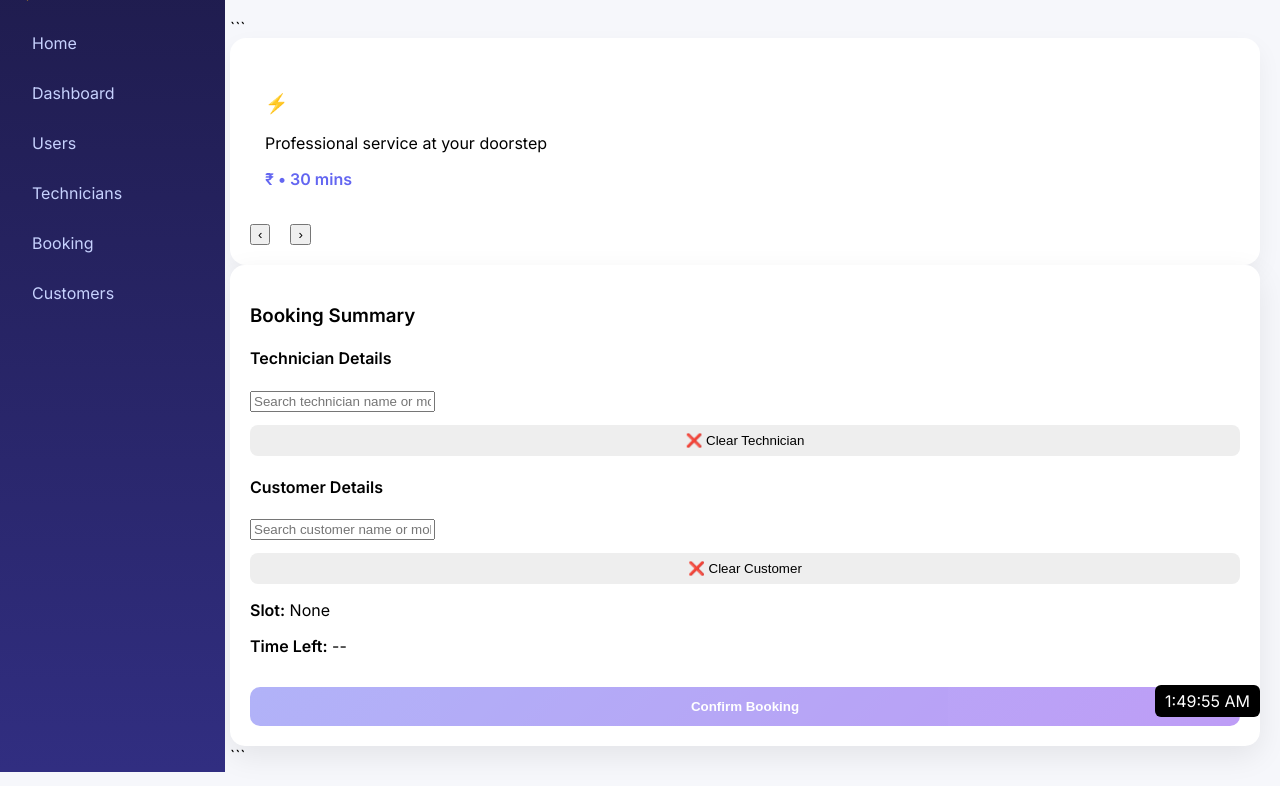
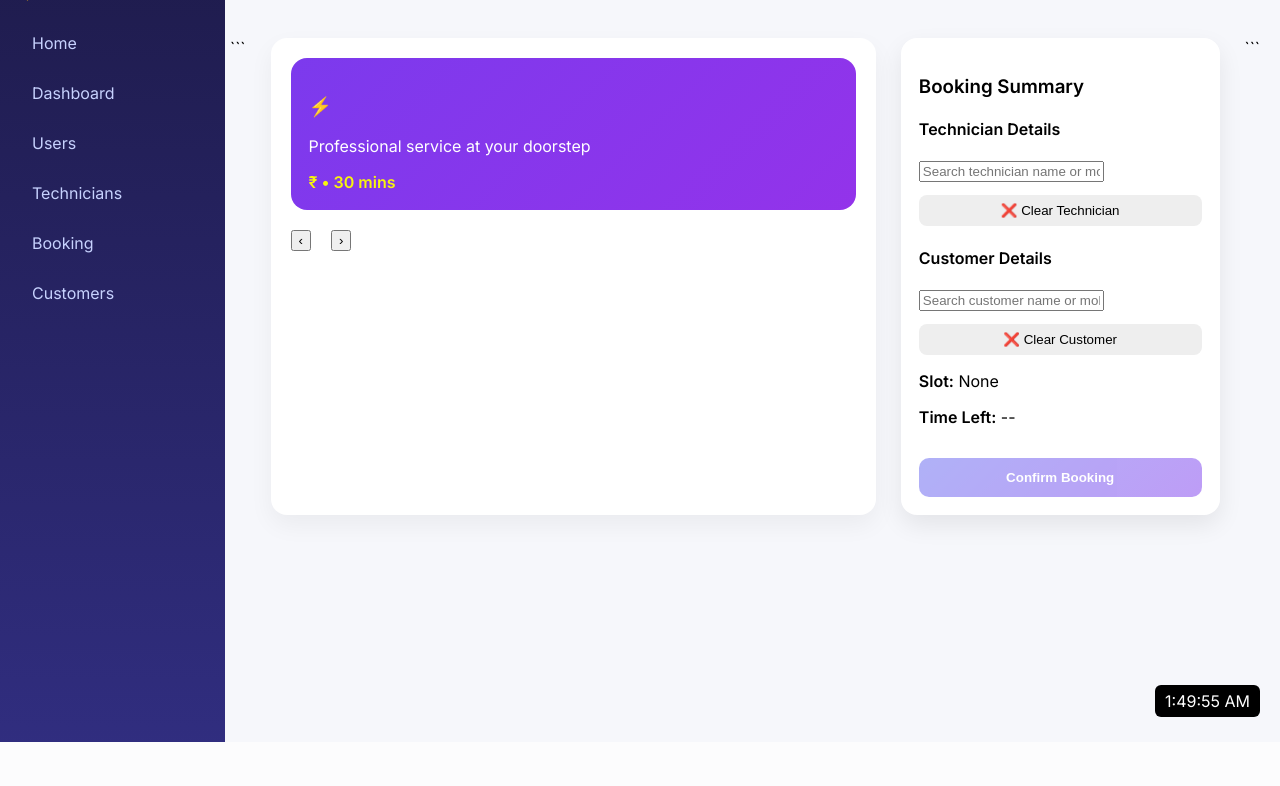
Before and after one commit to PrithivirajS/electrical-slot-booking, a Flask app: template templates/booking.html in a window 1280 px wide. Shown: the part 68-854 px from the top of the page. After the commit the page ends 810 px from the top, so only its background shows below. Run offline with Flask 3, Linux system fonts and the light colour scheme; the template is opened without the code that fills it, so the values that code supplies are empty; some libraries are stand-ins or nearby versions.

Commit message:
new record added 20260714

```diff
--- a/static/booking.css
+++ b/static/booking.css
@@ -1,18 +1,15 @@
 * ================= LAYOUT ================= */
-/*.booking-container {
-    display: flex;
-    gap: 30px;
-    margin-top: 20px;
-}*/
-
 .booking-container {
-    max-width: 1200px;
-    margin-left: auto;
-    margin-right: auto;
+    display: grid;
+    grid-template-columns: 2fr 1fr;
+    gap: 24px;
+    margin: 20px auto;
 }
-/*.booking-left { flex: 2; }*/
 
 .booking-left {
+    display: flex;
+    flex-direction: column;
+    gap: 20px;
     background: #ffffff;
     padding: 20px;
     border-radius: 16px;
@@ -29,20 +26,49 @@
     box-shadow: 0 10px 30px rgba(0,0,0,0.08);
 }
 
+
+.booking-container {
+    display: flex;
+    gap: 25px;
+    margin: 20px auto;
+}
+
+.booking-left {
+    flex: 2;
+    background: #ffffff;
+    padding: 20px;
+    border-radius: 16px;
+    box-shadow: 0 10px 25px rgba(0,0,0,0.05);
+}
+
+.booking-right {
+    flex: 1;
+    position: sticky;
+    top: 20px;
+    background: white;
+    padding: 18px;
+    border-radius: 16px;
+    box-shadow: 0 10px 25px rgba(0,0,0,0.08);
+}
 /* ================= SERVICE ================= */
 .service-card {
-    display: flex;
+/*    display: flex;
     gap: 15px;
     padding: 15px;
     background: white;
     border-radius: 15px;
-    margin-bottom: 20px;
+    margin-bottom: 20px;*/
+
+    padding: 18px;
+    border-radius: 16px;
+    background: linear-gradient(135deg,#7c3aed,#9333ea);
+    color: white;
 }
 
 .service-img { width: 60px; }
 
 .price {
-    color: #6366f1;
+    color: #f7f40d;
     font-weight: bold;
 }
 
```
Also changed, not shown: app.py (+0 -349 lines).
